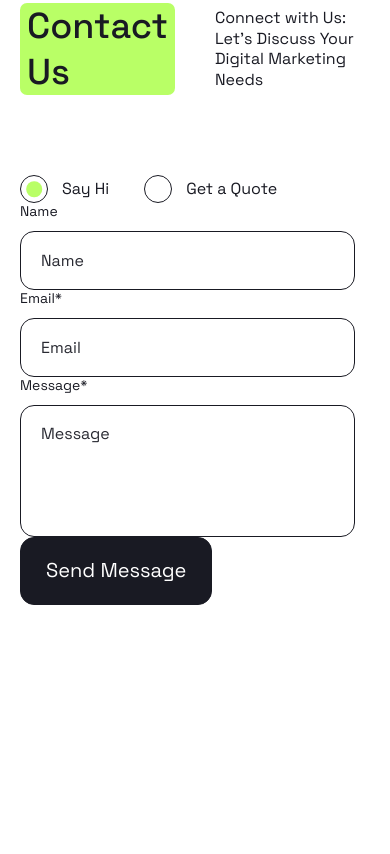
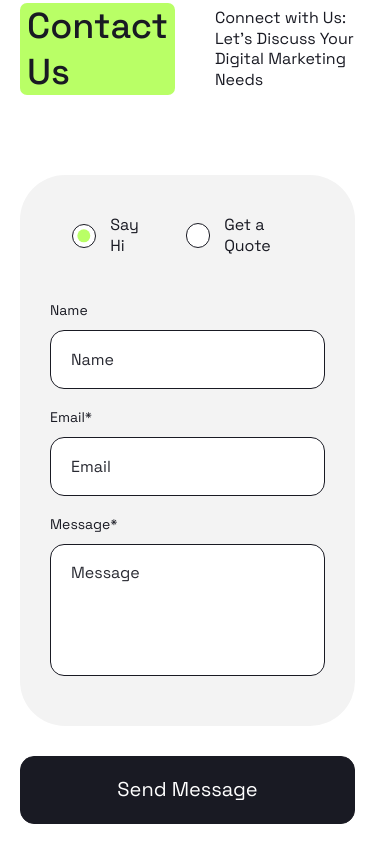
Before and after one commit to sabyrkazen/positivus, a website: page index.html in a window 390 px wide. Shown: the part 9164-10018 px from the top of the page. Before the commit the page ends 9799 px from the top, so only its background shows below. Drawn offline with Linux system fonts and the light colour scheme.

Commit message:
feat: add contact us section with responsive styles and background illustration

```diff
--- a/src/styles/scss/layout/_contact-us.scss
+++ b/src/styles/scss/layout/_contact-us.scss
@@ -0,0 +1,80 @@
+@use '../helpers' as *;
+
+.contact-us {
+  position: relative;
+  overflow-x: hidden;
+
+  @include mobile-above {
+    padding: 60px 100px 80px;
+    background-color: var(--color-gray);
+    border-radius: var(--border-radius-large);
+  }
+
+  &::after {
+    --contactUsImageOffsetY: 62px;
+
+    content: '';
+    position: absolute;
+    top: 50%;
+    left: 100%;
+    translate: -50% -50%;
+    height: calc(100% - var(--contactUsImageOffsetY) * 2);
+    aspect-ratio: 1;
+    background:
+      url('/src/assets/illustrations/contact-us-bg.svg')
+      center/contain no-repeat;
+
+    @include tablet {
+      display: none;
+    }
+  }
+
+  &__form,
+  &__body {
+    display: flex;
+    flex-direction: column;
+  }
+
+  &__request-types,
+  &__body {
+    @include mobile {
+      background-color: var(--color-gray);
+    }
+  }
+
+  &__request-types {
+    @include mobile {
+      padding: 40px 52px 36px;
+      border-radius:
+        var(--border-radius-large)
+        var(--border-radius-large)
+        0
+        0;
+    }
+  }
+
+  &__form {
+    @include tablet-above {
+      max-width: 556px;
+    }
+
+    @include mobile-above {
+      row-gap: 40px;
+    }
+  }
+
+  &__body {
+    row-gap: 25px;
+
+    @include mobile {
+      row-gap: 20px;
+      margin-bottom: 30px;
+      padding: 10px 30px 50px;
+      border-radius:
+        0
+        0
+        var(--border-radius-large)
+        var(--border-radius-large);
+    }
+  }
+}
```
Also changed, not shown: src/assets/illustrations/contact-us-bg.svg (added), src/styles/css/main.css, 1 other file.
